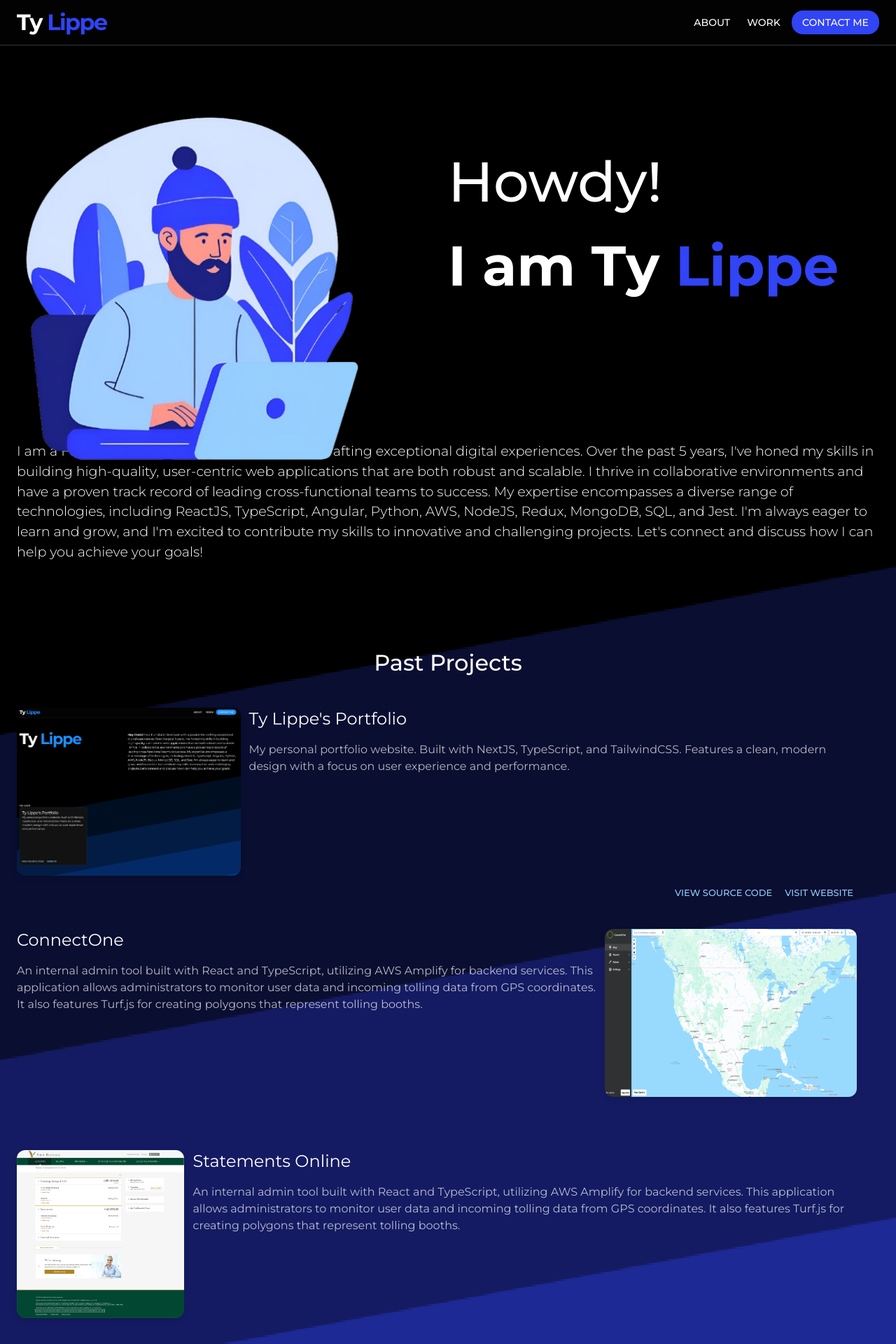
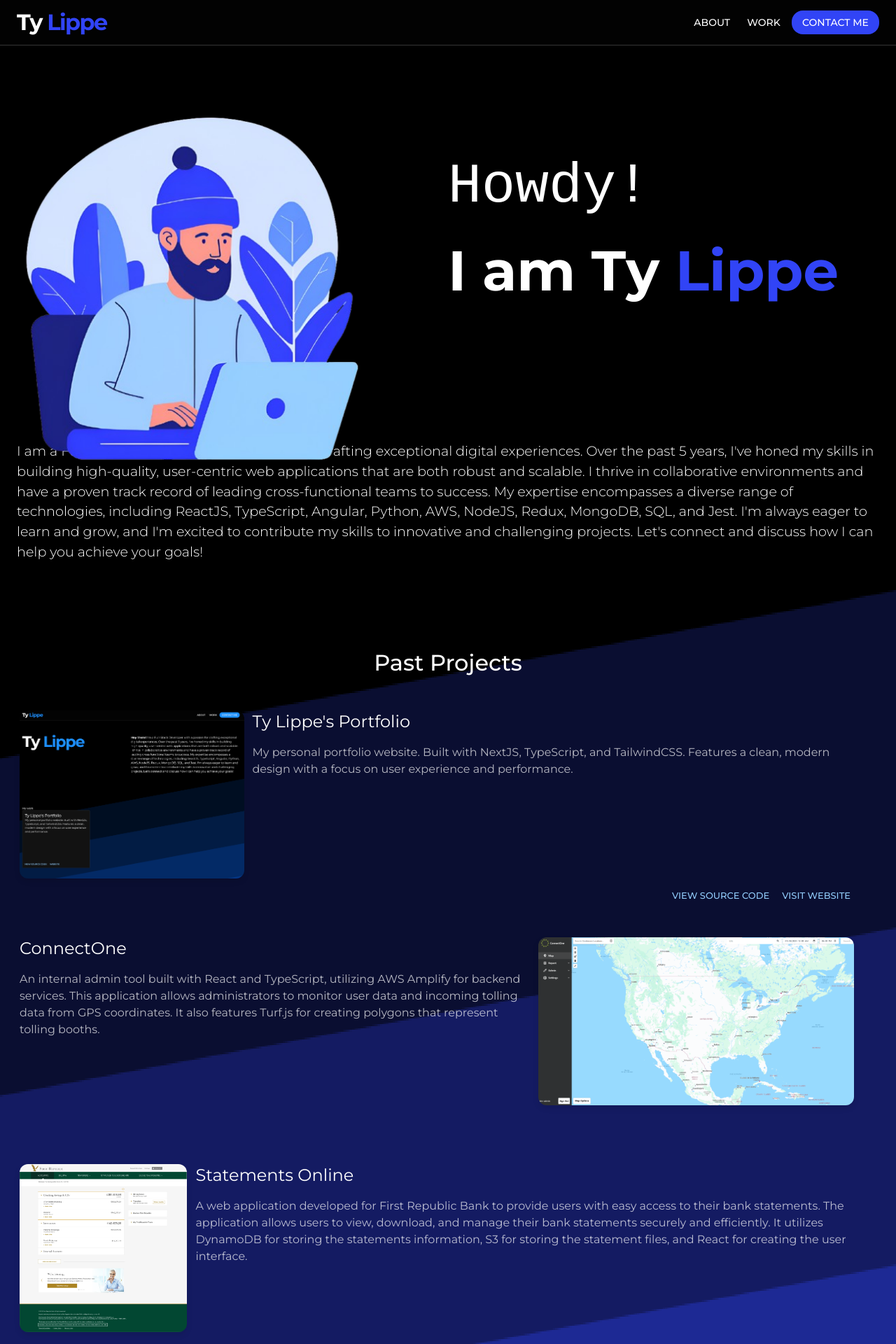
Before and after one commit to TyLippe/ty-lippe-portfolio, a Next.js app: page / in a window 1280 px wide. Shown: the top 1920 px of the page at 70% size. Built offline with nearby package versions, Linux system fonts and the light colour scheme.

Commit message:
Padding added

```diff
--- a/src/app/assets/projects.json
+++ b/src/app/assets/projects.json
@@ -16,19 +16,19 @@
   {
     "id": 3,
     "name": "Statements Online",
-    "description": "An internal admin tool built with React and TypeScript, utilizing AWS Amplify for backend services. This application allows administrators to monitor user data and incoming tolling data from GPS coordinates. It also features Turf.js for creating polygons that represent tolling booths.",
+    "description": "A web application developed for First Republic Bank to provide users with easy access to their bank statements. The application allows users to view, download, and manage their bank statements securely and efficiently. It utilizes DynamoDB for storing the statements information, S3 for storing the statement files, and React for creating the user interface.",
     "image": "statements-online.png"
   },
   {
     "id": 4,
     "name": "Daily Blueprint",
-    "description": "An internal admin tool built with React and TypeScript, utilizing AWS Amplify for backend services. This application allows administrators to monitor user data and incoming tolling data from GPS coordinates. It also features Turf.js for creating polygons that represent tolling booths.",
+    "description": "An internal tool for Restoration Hardware, designed to assist retail store workers in managing their daily schedules. This application includes features for organizing tours, handling walk-in customers, and ensuring efficient time management throughout the day. Built with React, it provides an intuitive and user-friendly interface to streamline store operations.",
     "image": "daily-blueprint.png"
   },
   {
     "id": 5,
     "name": "Stanza",
-    "description": "An internal admin tool built with React and TypeScript, utilizing AWS Amplify for backend services. This application allows administrators to monitor user data and incoming tolling data from GPS coordinates. It also features Turf.js for creating polygons that represent tolling booths.",
+    "description": "A React Native mobile application designed to assist patients diagnosed with fibromyalgia. The app provides tools for tracking symptoms, managing medications, and accessing educational resources. It also includes features for setting reminders, logging daily activities, and connecting with support groups to help patients manage their condition more effectively.",
     "image": "stanza.png"
   },
   {
--- a/src/app/components/WorkCard/WorkCard.tsx
+++ b/src/app/components/WorkCard/WorkCard.tsx
@@ -32,7 +32,7 @@ export const WorkCard = ({ projectData }: { projectData: Project[] }) => {
                 alt={project.name}
                 className="work-card-image"
                 width={360}
-                height={280}
+                height={120}
               />
               <div
                 className="work-card-content"
--- a/src/app/containers/Contact/Contact.css
+++ b/src/app/containers/Contact/Contact.css
@@ -1,5 +1,6 @@
 .contact-container {
   .MuiTypography-root {
+    margin-top: 80px;
     text-align: center;
   }
 }
--- a/src/app/containers/Greeting/Greeting.css
+++ b/src/app/containers/Greeting/Greeting.css
@@ -33,6 +33,10 @@
     font-size: 5rem;
     max-width: 720px;
 
+    .greeting {
+      font-family: monospace;
+    }
+
     .semibold {
       font-weight: 500;
     }
--- a/src/app/containers/Greeting/Greeting.tsx
+++ b/src/app/containers/Greeting/Greeting.tsx
@@ -21,7 +21,7 @@ export const Greeting = () => {
         />
       </div>
       <div className="greeting-container">
-        <span className="semibold">{randomGreeting + " "}</span>
+        <span className="semibold greeting">{randomGreeting + " "}</span>
         <span className="animated-text bold">
           <span style={{ color: "white" }}>I am Ty</span> Lippe
         </span>
--- a/src/app/containers/Work/Work.css
+++ b/src/app/containers/Work/Work.css
@@ -13,14 +13,19 @@
   .work-cards-container {
     .MuiContainer-root {
       margin: 36px 0;
-      padding: 0;
+      padding: 4px;
     }
 
     img {
       border-radius: 12px;
       box-shadow: 0 4px 8px rgba(0, 0, 0, 0.1);
       height: 240px;
-      width: 360px;
+      width: 480px;
+      transition: transform 0.3s ease-in-out;
+    }
+
+    img:hover {
+      transform: scale(1.05);
     }
 
     .work-card-content {
```
